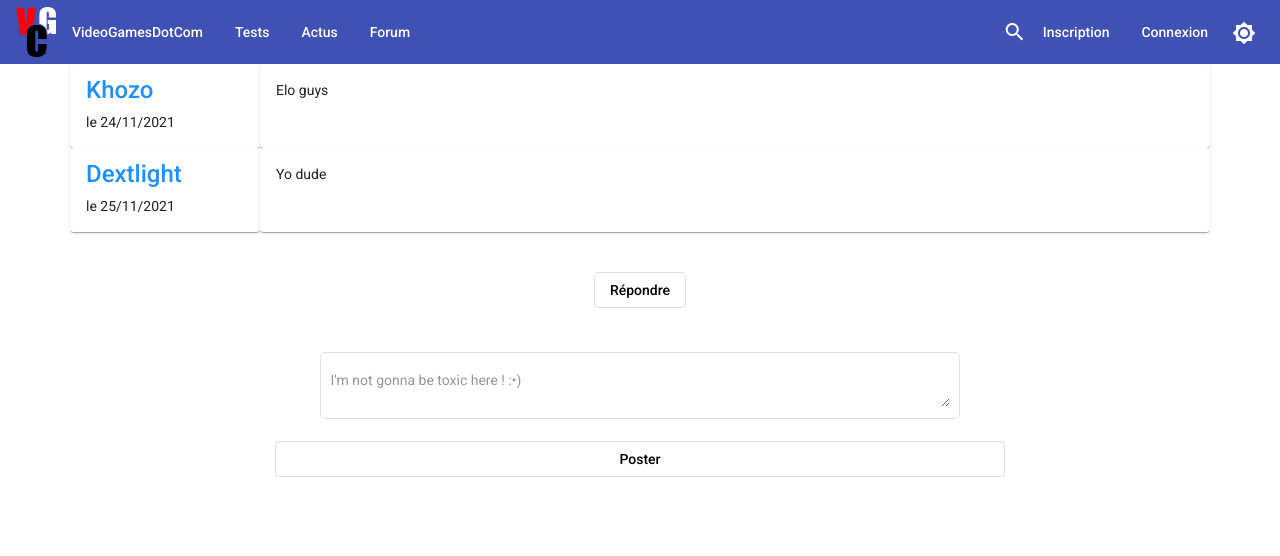
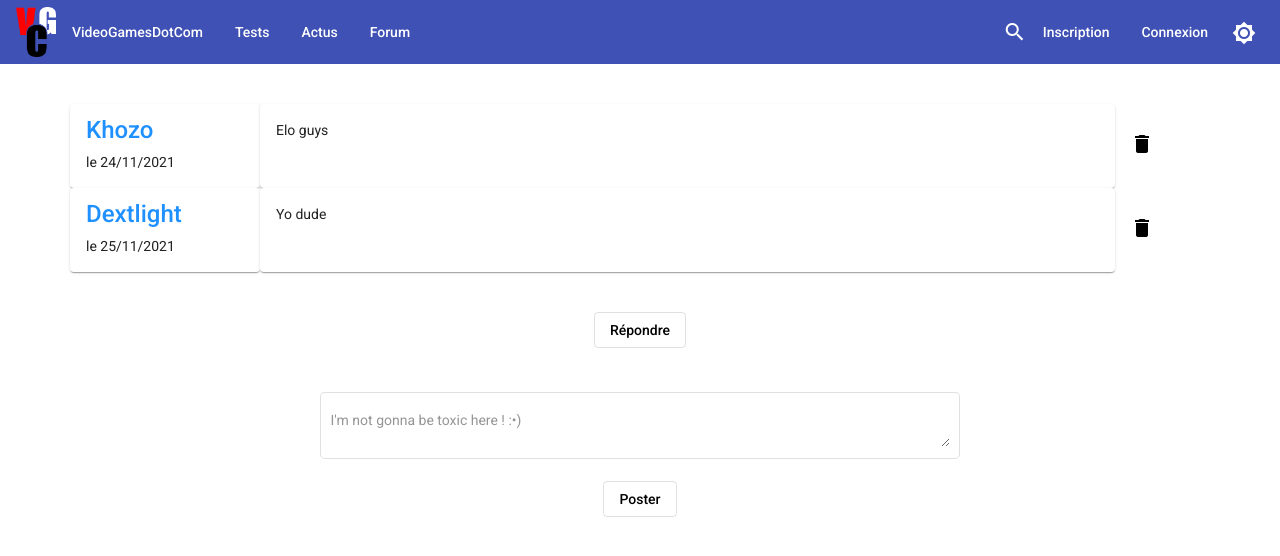
Before and after one commit to Khoz0/VideoGamesDotCom, an Angular app in the folder front/: page /post/1 in a window 1280 px wide. Both pictures are taken after a click on the button "Répondre". Shown: the top 556 px of the page. Built offline with nearby package versions, Linux system fonts and the light colour scheme.

Commit message:
implémentation de la suppression de discussion et de posts

```diff
--- a/front/src/app/app.component.ts
+++ b/front/src/app/app.component.ts
@@ -9,6 +9,7 @@ export class AppComponent {
 
   private _title = 'VideoGamesDotCom';
   private _isConnected = false;
+  private _isAdmin = false;
   private _lightTheme = true;
   private _isDark = false;
 
@@ -33,6 +34,14 @@ export class AppComponent {
     this._isConnected = value;
   }
 
+  get isAdmin(): boolean {
+    return this._isAdmin;
+  }
+
+  set isAdmin(value: boolean) {
+    this._isAdmin = value;
+  }
+
   get lightTheme(): boolean {
     return this._lightTheme;
   }
@@ -43,9 +52,11 @@ export class AppComponent {
 
   deconnexion() {
     this.isConnected = false;
+    this.isAdmin = false;
   }
 
   connexion() {
     this.isConnected = true;
+    this.isAdmin = true;
   }
 }
--- a/front/src/app/forum/forum.component.html
+++ b/front/src/app/forum/forum.component.html
@@ -22,7 +22,9 @@
           </mat-error>
         </mat-form-field>
       </div>
-      <button mat-stroked-button type="submit" (click)="createDiscussion(form.value.title)" style="margin-right: 2vh" class="button">Poster</button>
+      <div style="text-align: center">
+        <button mat-stroked-button type="submit" (click)="createDiscussion(form.value.title)">Poster</button>
+      </div>
     </form>
   </div>
   <div class="col-md-2"></div>
--- a/front/src/app/shared/discussion/discussion.component.html
+++ b/front/src/app/shared/discussion/discussion.component.html
@@ -15,10 +15,16 @@
         </mat-card-title>
       </mat-card-title-group>
     </mat-card>
-    <mat-card class="col-md-2">
-      <mat-card-title>
+    <mat-card class="col-md-1" >
+      <mat-card-title style="text-align: center">
         {{currentDiscussion.responses}}
       </mat-card-title>
     </mat-card>
+    <div class="col-md-1" style="display: inline-block;align-self: center;">
+      <!-- TODO: Récupérer le user token pour savoir s'il est admin -->
+      <mat-icon (click)="deleteDiscussion()">
+        delete
+      </mat-icon>
+    </div>
   </div>
 </div>
--- a/front/src/app/shared/discussion/discussion.component.ts
+++ b/front/src/app/shared/discussion/discussion.component.ts
@@ -1,5 +1,7 @@
 import {Component, Input, OnInit} from '@angular/core';
 import {Discussion} from "../types/discussion.type";
+import {DISCUSSIONS} from "../../data/discussions";
+import {POSTS} from "../../data/posts";
 
 @Component({
   selector: 'app-discussion',
@@ -35,4 +37,9 @@ export class DiscussionComponent implements OnInit {
   set changeText(value: boolean) {
     this._changeText = value;
   }
+
+  deleteDiscussion() {
+    DISCUSSIONS.splice(DISCUSSIONS.findIndex(discussion => discussion.id === this.currentDiscussion.id), 1)
+    // TODO : retirer discussion de la db une fois le lien fonctionnel
+  }
 }
--- a/front/src/app/shared/post/post.component.html
+++ b/front/src/app/shared/post/post.component.html
@@ -1,7 +1,7 @@
-<div class="container">
+<div class="container" style="margin-top: 5vh">
   <div  *ngFor="let post of posts">
     <div class="row">
-      <mat-card class="col-md-2" *ngIf="post.idDiscussion === id">
+      <mat-card  class="col-md-2" *ngIf="post.idDiscussion === id">
         <mat-card-title>
           <p style="color: dodgerblue"> {{post.author}}</p>
         </mat-card-title>
@@ -10,11 +10,17 @@
           {{post.creationDate}}
         </mat-card-content>
       </mat-card>
-      <mat-card class="col-md-10" *ngIf="post.idDiscussion === id">
+      <mat-card class="col-md-9" *ngIf="post.idDiscussion === id">
           <mat-card-content>
             {{post.text}}
           </mat-card-content>
       </mat-card>
+      <div class="col-md-1" style="display: inline-block;align-self: center;"  *ngIf="post.idDiscussion === id">
+        <!-- TODO : Récupérer le user token pour savoir s'il est admin -->
+        <mat-icon (click)="deletePost(post.id)">
+          delete
+        </mat-icon>
+      </div>
     </div>
   </div>
   <div class="row" style="text-align: center">
@@ -39,7 +45,9 @@
               </mat-error>
             </mat-form-field>
           </div>
-          <button mat-stroked-button type="submit" (click)="postMessage(form.value.message)" style="margin-right: 2vh" class="button">Poster</button>
+          <div style="text-align: center">
+            <button mat-stroked-button type="submit" (click)="postMessage(form.value.message)">Poster</button>
+          </div>
         </form>
     </div>
     <div class="col-md-2"></div>
--- a/front/src/app/shared/post/post.component.ts
+++ b/front/src/app/shared/post/post.component.ts
@@ -90,4 +90,9 @@ export class PostComponent implements OnInit {
     this._posts.push(post)
     // TODO: une fois le back fait il faut update les réponses de la discussion accessible via l'idDiscussion 'this._id'
   }
+
+  deletePost(idPost: string | undefined) {
+    POSTS.splice(POSTS.findIndex(post => post.id === idPost), 1)
+
+  }
 }
```
